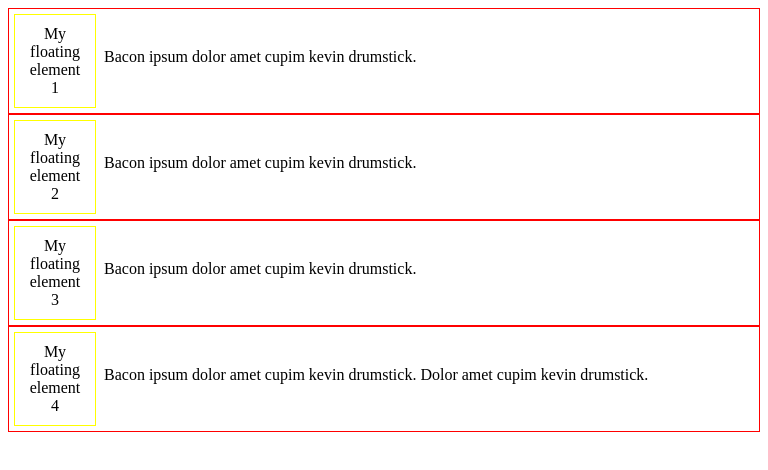
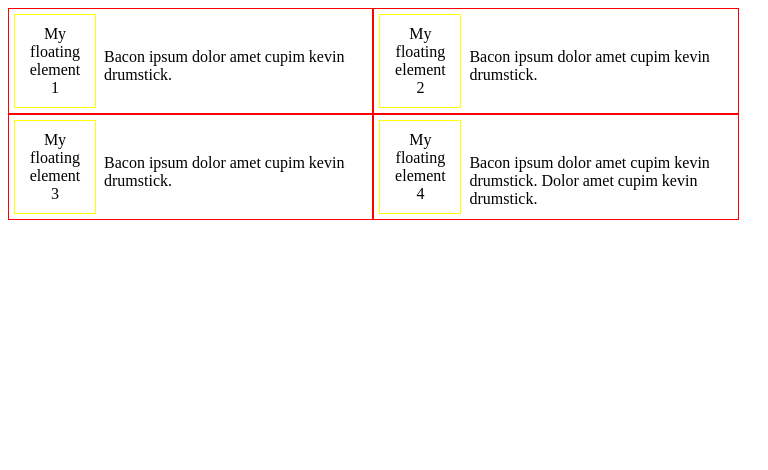
Before and after one commit to mehrdust/css_test, a plain HTML site: page index.html in a window 768 px wide. Drawn offline with Linux system fonts and the light colour scheme.

Commit message:
This commit covers task D:
with this commit we will have 3 different layouts:
	1. screen width less than 600px: 1 column and 4 rows
	2. screen width more than 600px and less than 959px: 2 columns and 2 rows
	3. screen wider than 960px: 3 columns and 2 rows

```diff
--- a/style.css
+++ b/style.css
@@ -28,3 +28,10 @@
 		float: left;
 	}
 }
+
+@media screen and (min-width: 600px) and (max-width: 959px) {
+	.container {
+		width: 47%;
+		float: left;
+	}
+}
```
Also changed, not shown: 1 other file.
